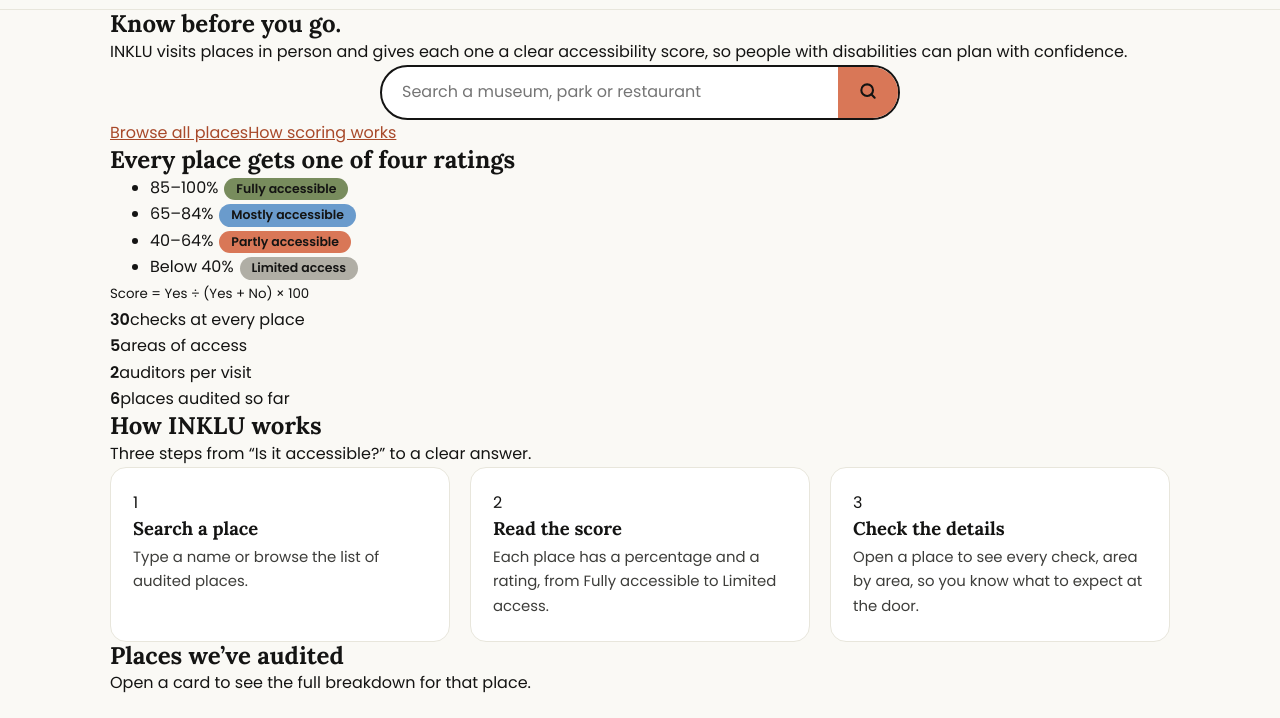
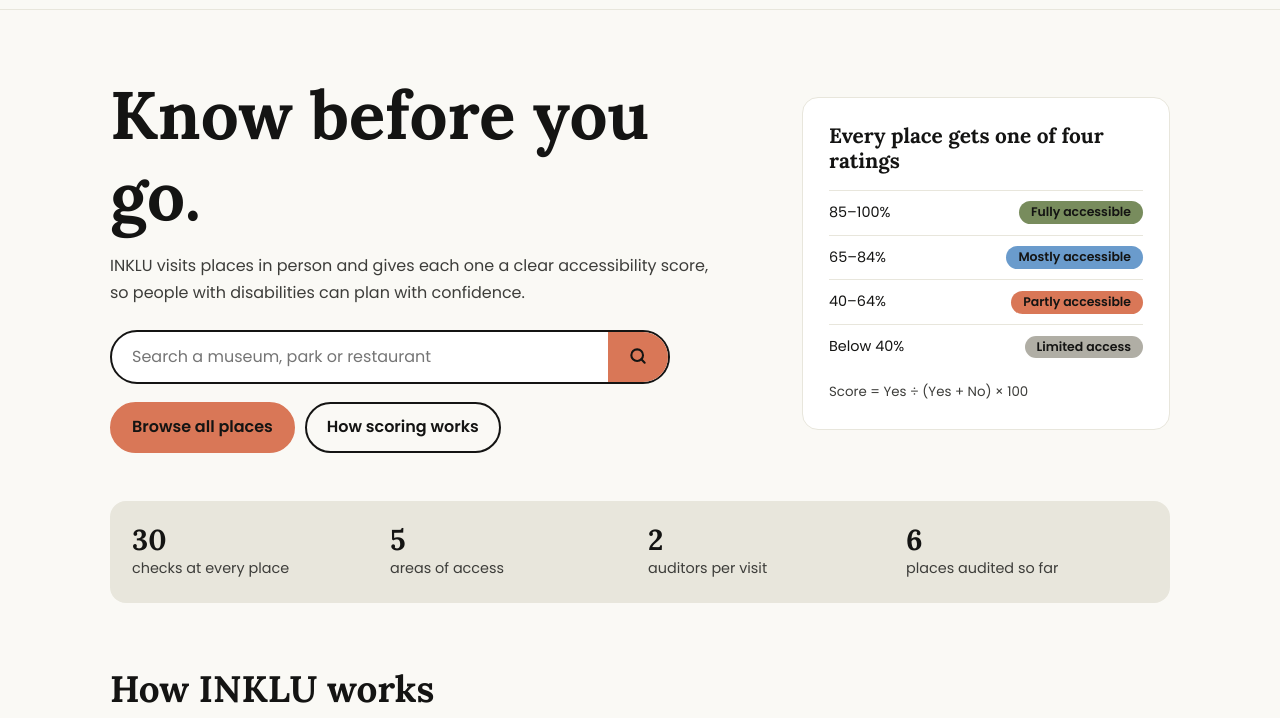
Before and after one commit to Fahad-Younas/Inklu, a plain HTML site: page index.html in a window 1280 px wide. Shown: the part 59-777 px from the top of the page. Drawn offline with Linux system fonts and the light colour scheme.

Commit message:
Update style.css

```diff
--- a/style.css
+++ b/style.css
@@ -132,6 +132,175 @@ nav a[aria-current] {
     color: var(--ink2)
 }
 
+.hero2 {
+    display: grid;
+    grid-template-columns: minmax(0, 1.4fr) minmax(280px, .8fr);
+    align-items: center;
+    gap: 48px;
+    padding: 64px 0 48px
+}
+
+.hero2 h1 {
+    font-size: clamp(2.4rem, 6vw, 4.2rem);
+    max-width: 640px
+}
+
+.hero2 p {
+    max-width: 620px;
+    margin: 18px 0 24px;
+    color: var(--ink2)
+}
+
+.hero2 form {
+    margin: 0 0 18px;
+    max-width: 560px
+}
+
+.key {
+    padding: 26px;
+    background: #fff;
+    border: 1px solid var(--sand);
+    border-radius: var(--r)
+}
+
+.key h2 {
+    font-size: 1.3rem;
+    margin-bottom: 16px
+}
+
+.key ul {
+    list-style: none;
+    padding: 0
+}
+
+.key li {
+    display: flex;
+    align-items: center;
+    justify-content: space-between;
+    gap: 12px;
+    padding: 10px 0;
+    border-top: 1px solid var(--sand);
+    font-size: .9rem
+}
+
+.key small {
+    display: block;
+    margin-top: 12px;
+    color: var(--ink2)
+}
+
+.btns {
+    display: flex;
+    flex-wrap: wrap;
+    gap: 10px
+}
+
+.btn {
+    display: inline-flex;
+    align-items: center;
+    justify-content: center;
+    min-height: 46px;
+    padding: 10px 20px;
+    border: 2px solid var(--clay);
+    border-radius: 99px;
+    background: var(--clay);
+    color: var(--ink);
+    font-weight: 600;
+    text-decoration: none;
+    transition: background .2s, color .2s, transform .2s
+}
+
+.btn:hover {
+    background: var(--ink);
+    border-color: var(--ink);
+    color: var(--bg);
+    transform: translateY(-2px)
+}
+
+.btn.o {
+    background: transparent;
+    border-color: var(--ink);
+    color: var(--ink)
+}
+
+.btn.o:hover {
+    background: var(--ink);
+    color: var(--bg)
+}
+
+.stats {
+    display: grid;
+    grid-template-columns: repeat(4, 1fr);
+    gap: 16px;
+    padding: 22px;
+    background: var(--sand);
+    border-radius: var(--r)
+}
+
+.stats div {
+    display: flex;
+    flex-direction: column;
+    color: var(--ink2);
+    font-size: .9rem
+}
+
+.stats b {
+    color: var(--ink);
+    font: 700 1.8rem/1.2 Lora, Georgia, serif
+}
+
+.sec {
+    margin: 64px 0
+}
+
+.sec h2,
+.cta h2 {
+    font-size: clamp(1.7rem, 3vw, 2.3rem)
+}
+
+.sec > p,
+.cta p {
+    margin: 10px 0 24px;
+    color: var(--ink2)
+}
+
+.sec .grid {
+    margin: 24px 0
+}
+
+.sec > .btn {
+    margin-top: 4px
+}
+
+.box .n {
+    display: inline-grid;
+    place-items: center;
+    width: 34px;
+    height: 34px;
+    margin-bottom: 14px;
+    border-radius: 50%;
+    background: var(--sand);
+    font-weight: 700
+}
+
+.cta {
+    margin: 72px 0;
+    padding: clamp(28px, 6vw, 56px);
+    border-radius: var(--r);
+    background: var(--ink);
+    color: var(--bg);
+    text-align: center
+}
+
+.cta p {
+    color: #e8e6dc
+}
+
+.cta .btn {
+    background: var(--clay);
+    color: var(--ink)
+}
+
 form {
     display: flex;
     max-width: 520px;
@@ -200,11 +369,38 @@ form button:hover {
     .grid {
         grid-template-columns: repeat(2, 1fr)
     }
+
+    .hero2 {
+        grid-template-columns: 1fr;
+        gap: 28px
+    }
 }
 
 @media(max-width:580px) {
     .grid {
         grid-template-columns: 1fr
+    }
+
+    .hero2 {
+        padding: 44px 0 32px
+    }
+
+    .stats {
+        grid-template-columns: repeat(2, 1fr);
+        gap: 20px
+    }
+
+    .key {
+        padding: 20px
+    }
+
+    .key li {
+        gap: 6px;
+        font-size: .82rem
+    }
+
+    .btns .btn {
+        flex: 1 1 100%
     }
 }
 
```
